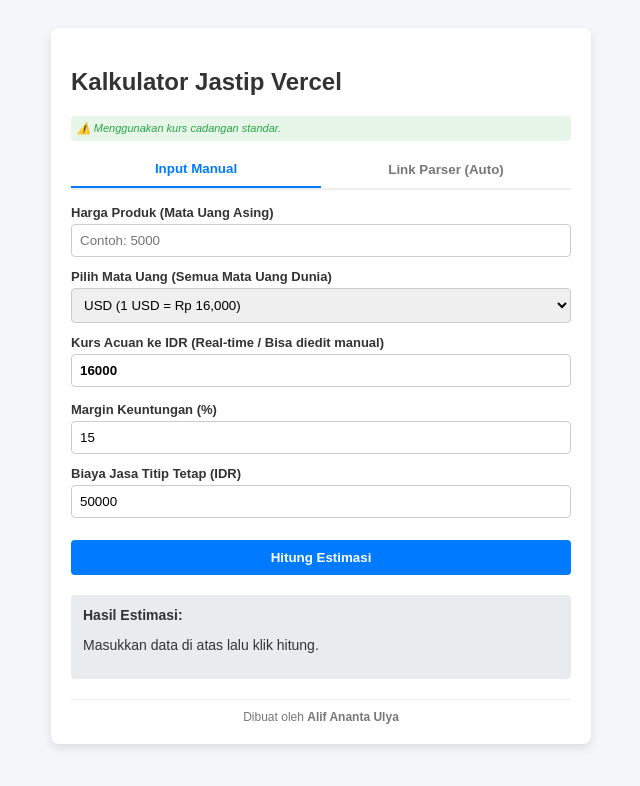
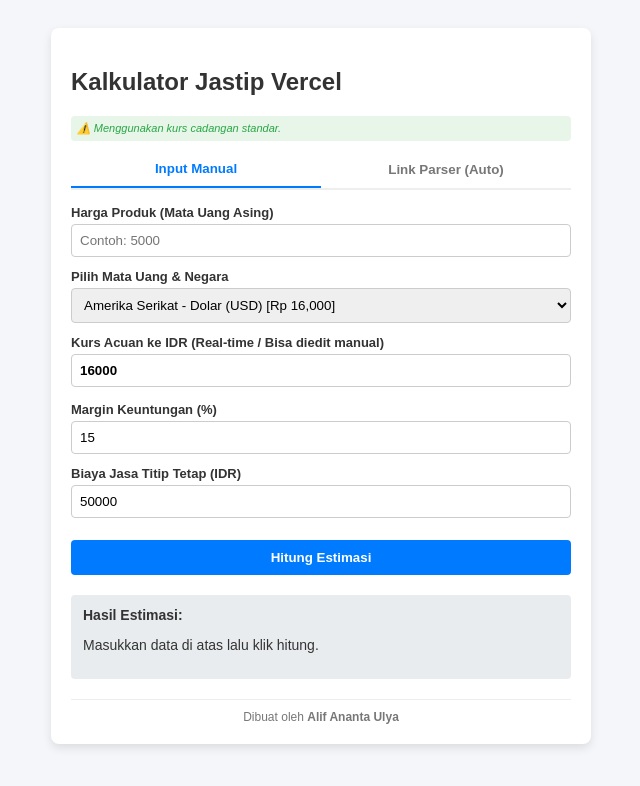
Before and after one commit to alifananta253/jastip, a website: page public/index.html in a window 1280 px wide. Shown: the whole page, without its empty margins (319-959 px from the left). Drawn offline with Linux system fonts and the light colour scheme; no server answers.

Commit message:
Fix HTML structure and update currency selection

```diff
--- a/public/index.html
+++ b/public/index.html
@@ -39,9 +39,9 @@
             <input type="number" id="manualPrice" placeholder="Contoh: 5000">
         </div>
         <div class="form-group">
-            <label>Pilih Mata Uang (Semua Mata Uang Dunia)</label>
+            <label>Pilih Mata Uang & Negara</label>
             <select id="manualCurrency" onchange="updateDefaultRate()">
-                <!-- Akan terisi otomatis secara dinamis dari API real-time -->
+                <!-- Terisi otomatis lengkap dengan nama negara -->
             </select>
         </div>
         <div class="form-group">
@@ -82,12 +82,35 @@
 </div>
 
 <script>
+    // Kamus referensi nama negara & sebutan mata uang untuk melengkapi kode internasional
+    const countryNames = {
+        "USD": "Amerika Serikat - Dolar",
+        "JPY": "Jepang - Yen",
+        "EUR": "Uni Eropa - Euro",
+        "GBP": "Inggris - Poundsterling",
+        "SGD": "Singapura - Dolar",
+        "MYR": "Malaysia - Ringgit",
+        "THB": "Thailand - Baht",
+        "CNY": "Tiongkok - Yuan",
+        "KRW": "Korea Selatan - Won",
+        "AUD": "Australia - Dolar",
+        "CAD": "Kanada - Dolar",
+        "HKD": "Hong Kong - Dolar",
+        "TWD": "Taiwan - Dolar Baru",
+        "INR": "India - Rupee",
+        "PHP": "Filipina - Peso",
+        "VND": "Vietnam - Dong",
+        "AED": "Uni Emirat Arab - Dirham",
+        "SAR": "Arab Saudi - Riyal",
+        "NZD": "Selandia Baru - Dolar",
+        "CHF": "Swiss - Franc"
+    };
+
     let globalRates = { "USD": 16000, "JPY": 108, "SGD": 12100 };
     let activeMode = 'manual';
     let fetchedPrice = 0;
     let fetchedCurrency = 'USD';
 
-    // Ambil kurs real-time dari backend Vercel saat halaman dibuka
     async function loadRealtimeRates() {
         try {
             let response = await fetch('/api/parse-link?action=rates');
@@ -107,14 +130,17 @@
         let select = document.getElementById('manualCurrency');
         select.innerHTML = '';
 
-        // Urutkan mata uang secara alfabetis
         let sortedCurrencies = Object.keys(globalRates).sort();
 
         sortedCurrencies.forEach(curr => {
             let opt = document.createElement('option');
             opt.value = curr;
-            opt.textContent = `${curr} (1 ${curr} = Rp ${globalRates[curr].toLocaleString()})`;
-            if (curr === 'USD') opt.selected = true; // Default ke USD
+
+            // Format tampilan: [Negara - Mata Uang] (KODE) = Rp X
+            let labelInfo = countryNames[curr] ? countryNames[curr] : `${curr} - Mata Uang Internasional`;
+            opt.textContent = `${labelInfo} (${curr}) [Rp ${globalRates[curr].toLocaleString()}]`;
+
+            if (curr === 'USD') opt.selected = true;
             select.appendChild(opt);
         });
         updateDefaultRate();
@@ -199,7 +225,7 @@
 
         document.getElementById('outputDetail').innerHTML = `
             Mata Uang Asal: <b>${price.toLocaleString()} ${currency}</b> <br>
-            Kurs Real-Time: 1 ${currency} = Rp ${rate.toLocaleString()} <br>
+            Kurs Digunakan: 1 ${currency} = Rp ${rate.toLocaleString()} <br>
             Konversi Murni: Rp ${baseIDR.toLocaleString(undefined, {maximumFractionDigits: 0})} <br>
             Margin Keuntungan (${marginPercent}%): Rp ${profit.toLocaleString(undefined, {maximumFractionDigits: 0})} <br>
             Biaya Jasa Titip: Rp ${fixedFee.toLocaleString(undefined, {maximumFractionDigits: 0})} <br>
```
